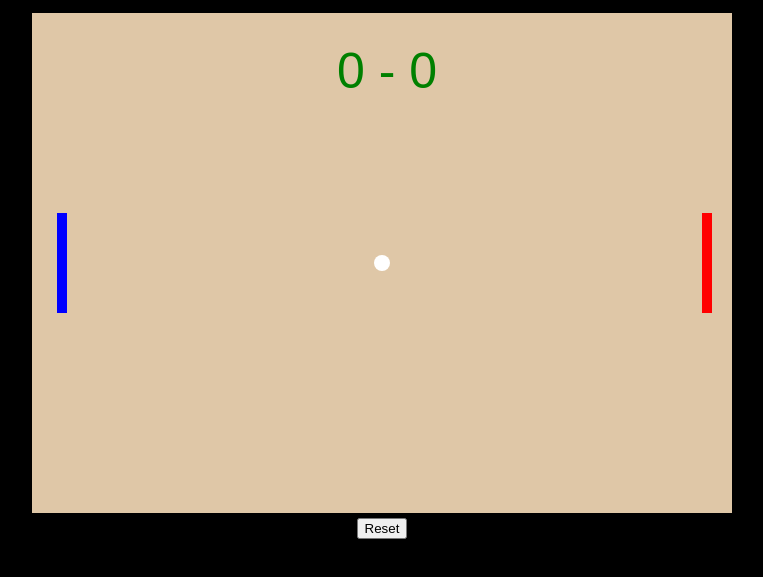
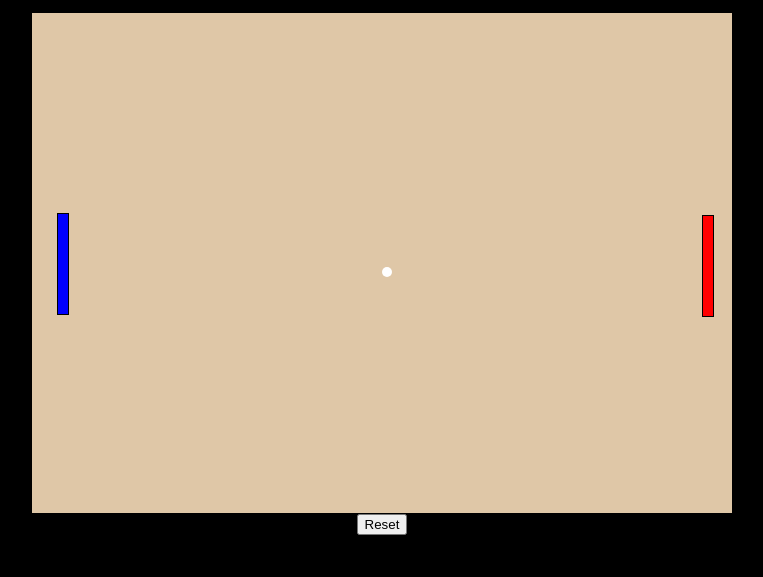
Before and after one commit to Jasonsal23/pong-game, a plain HTML site: page index.html in a window 1280 px wide. Shown: the part 113-690 px from the top of the page, without its empty margins (258-1021 px from the left). Drawn offline with Linux system fonts and the light colour scheme.

Commit message:
new updates

```diff
--- a/index.html
+++ b/index.html
@@ -9,28 +9,34 @@
 </head>
 <body>
 <main>
-    <div class="container">
+
     <h1>PONG</h1>
-    <canvas id="canvas" height="500" width="700"></canvas>
+
+    <div id="board" >
+        <div id="leftpaddle"></div>
+        <div id="rightpaddle"></div>
+        <div id="ball"></div>
     </div>
+
 </main>
 <div class="btn">
     <button type="button" id="reset" onclick="window.location.reload()">Reset</button>
 </div>
 
     <style>
-        #canvas{
+        #board{
             text-align: center;
             border: 1px solid;
             background-color: rgb(223, 199, 167);
+            height: 500px;
+            width:700px;
+            margin:auto;
         }
         h1{
             font-family: sans-serif;
             font-size: 50px;
             color:white;
-        }
-        .container{
-            text-align:center;
+            text-align: center;
         }
         body{
             background-color: black;
@@ -38,6 +44,33 @@
         .btn{
             text-align:center;
         }
+        #leftpaddle{
+            height: 100px;
+            width:10px;
+            border:1px solid;
+            background-color: blue;
+            position:relative;
+            left:25px;
+            top: 200px;
+        }
+        #rightpaddle{
+            height: 100px;
+            width:10px;
+            border:1px solid;
+            background-color: red;
+            position:relative;
+            left:670px;
+            top: 100px;
+        }
+        #ball{
+            height:10px;
+            width:10px;
+            border-radius: 50%;
+            background-color: white;
+            position:relative;
+            left:350px;
+            top:50px;
+        }
     </style>
     <script src="index.js"></script>
 </body>
--- a/index.js
+++ b/index.js
@@ -1,50 +1,43 @@
-const canvas=document.getElementById('canvas');
-const context=canvas.getContext('2d');
-context.canvas;
 
-let x=25
-let y=200
-let direction =null
-
-//scoreboard`
-context.font = '50px Arial';
-context.fillStyle='green';
-context.fillText('0 - 0', 305, 75)
-
+const lP = document.getElementById('leftpaddle')
 
 //objects
-function leftPaddle(){
-    context.beginPath();
-    context.fillStyle= "blue";
-    context.fillRect(25,200,10,100);
-    context.closePath();
+function leftPaddle(y){
+    console.log(lP.style)
+    let top = parseInt(lP.style.top, 10);
+    lP.style.top = top + y +'px';
+
 }
 function rightPaddle(){
-    context.beginPath();
-    context.fillStyle='red';
-    context.fillRect(670,200,10,100);
-    context.closePath();
+
 }
 function ball(){
-    context.beginPath();
-    context.fillStyle='white';
-    context.arc(350,250,8,0,Math.PI*2);
-    context.fill();
-    context.closePath();
+
 }
 //key movements
 
+document.addEventListener('keydown', move, false);
+document.addEventListener('keyup', keyUp, false);
+var key=[];
 
+function move(e){
+    let y = 0;
+    key[e.keyCode]=true;
+    if(key[40]){
+        y+=2;
+    }
+    if(key[38]){
+        y-=2;
+    }
+    e.preventDefault();
+    leftPaddle(y);
+    console.log(y)
+}
+function keyUp(e){
+    key[e.keyCode]=false;
+}
 //restart button
 document.getElementById('reset').addEventListener('mouseover',mouseOver);
 function mouseOver(){
     document.getElementById('reset').style.cursor='pointer';
-
-
 }
-
-
-
-leftPaddle();
-rightPaddle();
-ball();
```
